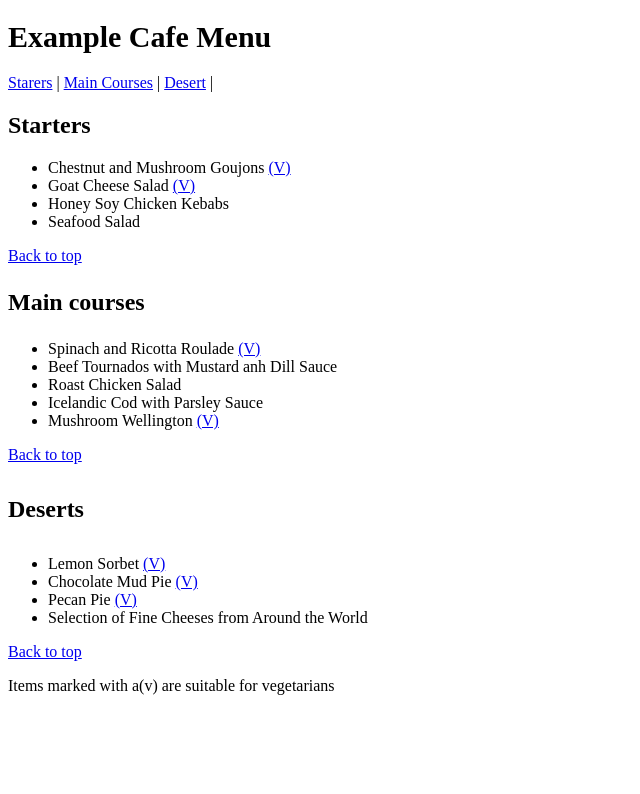
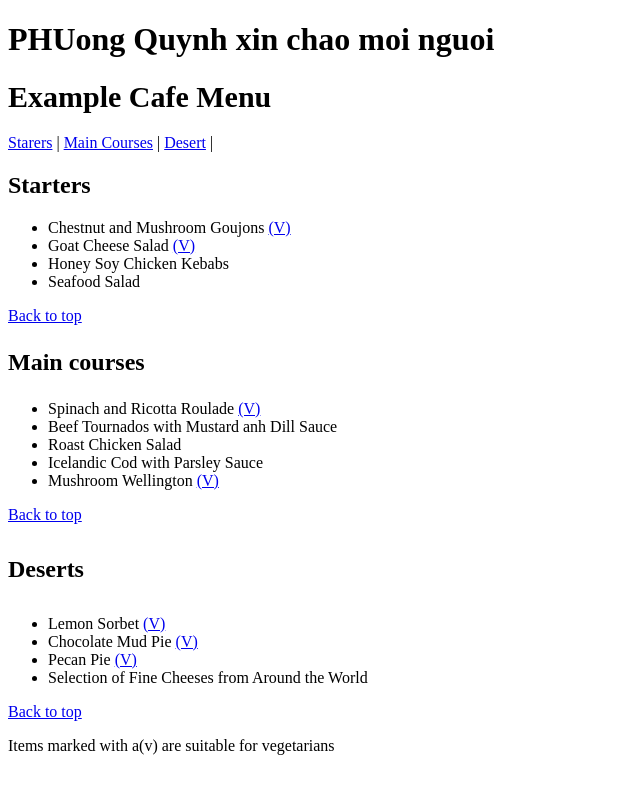
Before and after one commit to tuellinhh/bai1, a plain HTML site: page index.html in a window 1280 px wide. Shown: the whole page, without its empty margins (0-640 px from the left). Drawn offline with Linux system fonts and the light colour scheme.

Commit message:
add PQ chao cac ban

```diff
--- a/index.html
+++ b/index.html
@@ -5,6 +5,7 @@
     <title>EXAMPLE CAFE MENU</title>
 </head>
 <body>
+    <h1>PHUong Quynh xin chao moi nguoi</h1>
     <h1 style="font-size: 30px;">Example Cafe Menu </h1>
     <nav>
         <a href="#Starters">Starers</a> |
```
